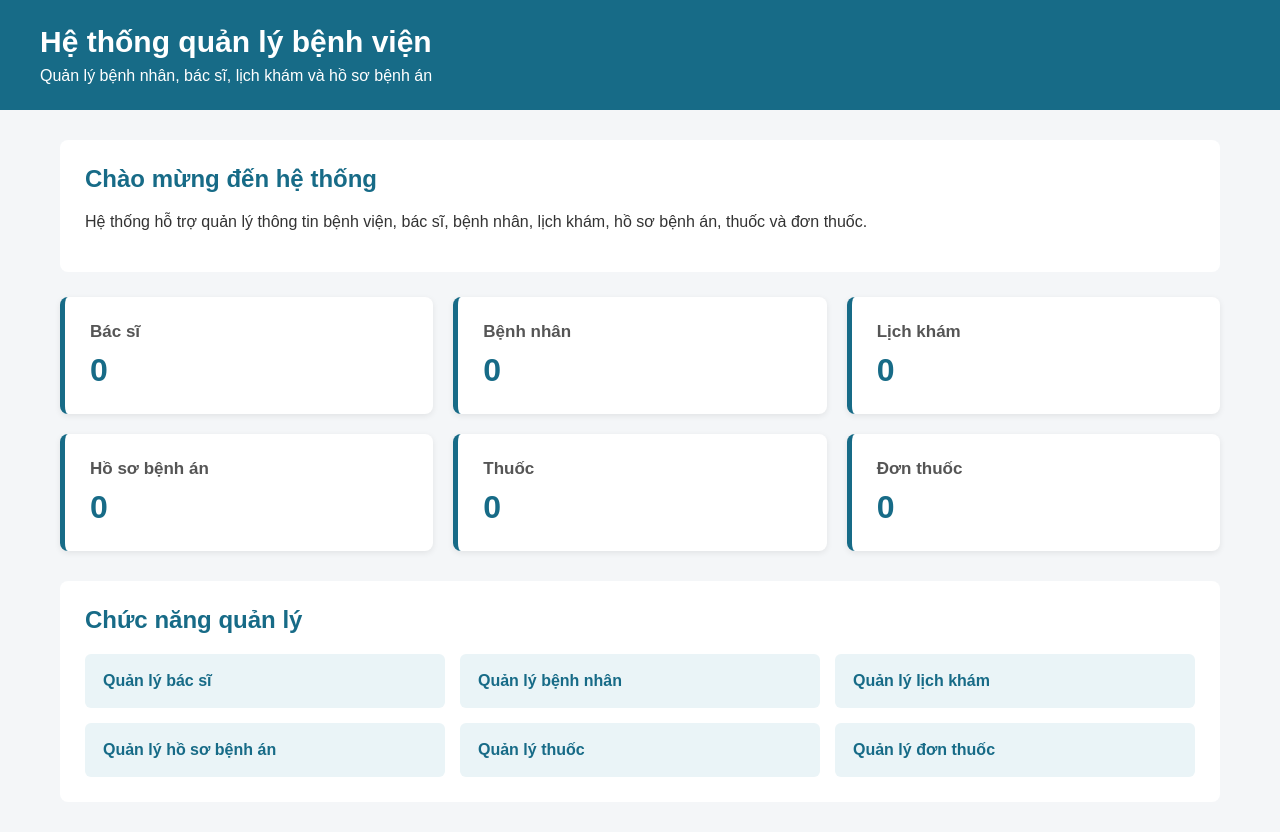
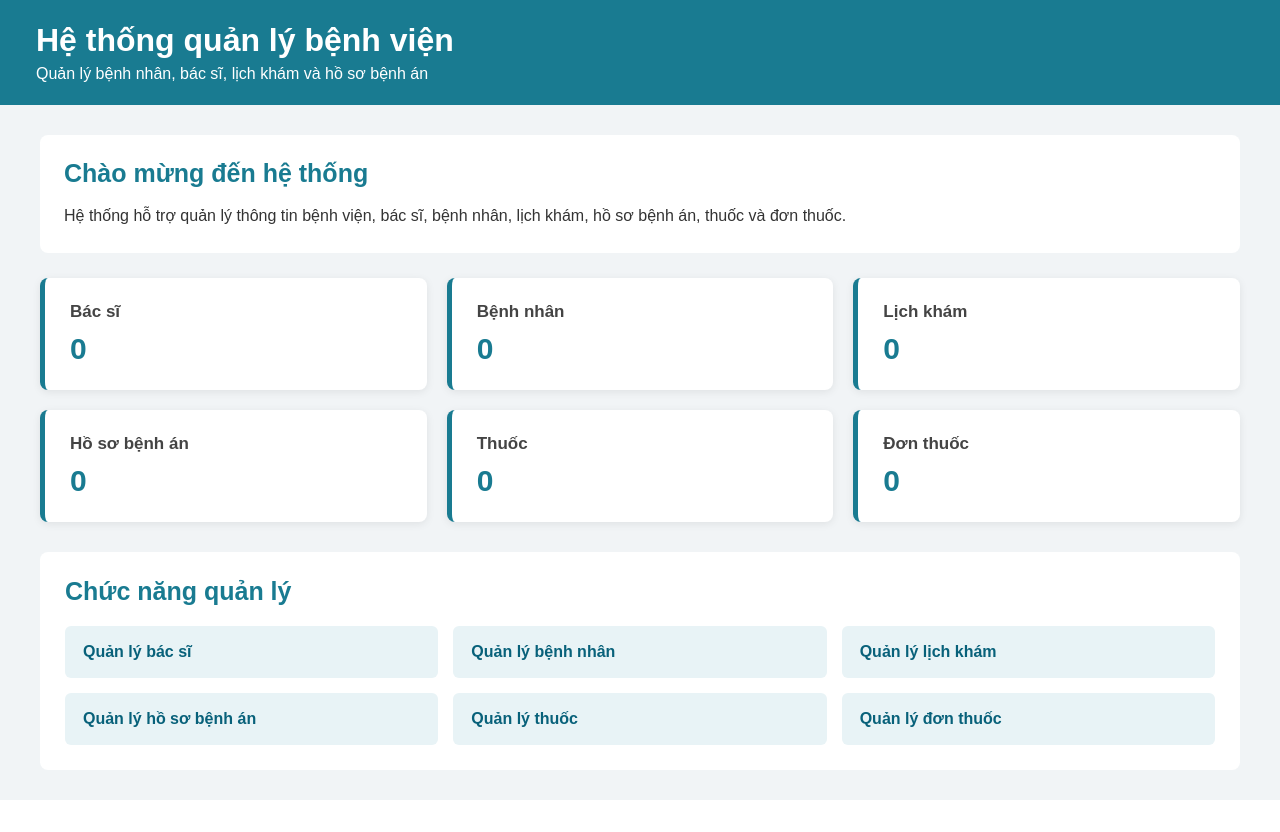
Before and after one commit to hoangvandan412206-droid/DTC245200456, a Django app: page / in a window 1280 px wide. After the commit the page ends 800 px from the top, so only its background shows below. Run offline with Django 5.2, Linux system fonts and the light colour scheme; data that the repository does not hold is empty.

Commit message:
Cap nhat giao dien trang chu

```diff
--- a/backend/templates/core/trang_chu.html
+++ b/backend/templates/core/trang_chu.html
@@ -3,6 +3,7 @@
 <head>
     <meta charset="UTF-8">
     <meta name="viewport" content="width=device-width, initial-scale=1.0">
+
     <title>Hệ thống quản lý bệnh viện</title>
 
     <style>
@@ -12,72 +13,98 @@
 
         body {
             margin: 0;
-            font-family: Arial, sans-serif;
-            background: #f4f6f8;
+            font-family: Arial, Helvetica, sans-serif;
+            background: #f1f4f6;
             color: #333;
         }
 
+        /* Header */
         .header {
-            background: #176b87;
+            background: #197b91;
             color: white;
-            padding: 25px 40px;
+            padding: 22px 36px;
         }
 
         .header h1 {
-            margin: 0;
-            font-size: 30px;
+            margin: 0 0 6px 0;
+            font-size: 32px;
         }
 
         .header p {
-            margin: 8px 0 0;
+            margin: 0;
             font-size: 16px;
         }
 
+        /* Container */
         .container {
+            width: calc(100% - 34px);
             max-width: 1200px;
             margin: 30px auto;
-            padding: 0 20px;
         }
 
+        /* Welcome */
         .welcome {
             background: white;
-            padding: 25px;
+            padding: 24px;
             border-radius: 8px;
             margin-bottom: 25px;
         }
 
         .welcome h2 {
-            margin-top: 0;
-            color: #176b87;
+            color: #197b91;
+            margin: 0 0 15px 0;
+            font-size: 25px;
         }
 
-        .statistics {
+        .welcome p {
+            margin: 0;
+            font-size: 16px;
+            line-height: 1.6;
+        }
+
+        /* Statistics */
+        .stats {
             display: grid;
             grid-template-columns: repeat(3, 1fr);
             gap: 20px;
             margin-bottom: 30px;
         }
 
+        /*
+         * Vì card bây giờ là thẻ <a>
+         * nên phải bỏ gạch chân và màu mặc định của link.
+         */
         .card {
+            display: block;
             background: white;
-            padding: 25px;
+            border-left: 5px solid #197b91;
             border-radius: 8px;
-            border-left: 5px solid #176b87;
-            box-shadow: 0 2px 6px rgba(0,0,0,0.08);
+            padding: 24px 25px;
+            text-decoration: none;
+            color: #333;
+            box-shadow: 0 2px 8px rgba(0, 0, 0, 0.08);
+            transition: 0.2s;
+        }
+
+        .card:hover {
+            transform: translateY(-3px);
+            box-shadow: 0 5px 14px rgba(0, 0, 0, 0.14);
+            background: #f8fcfd;
         }
 
         .card h3 {
-            margin: 0 0 10px;
-            color: #555;
+            margin: 0 0 10px 0;
             font-size: 17px;
+            color: #444;
         }
 
         .number {
-            font-size: 32px;
+            font-size: 30px;
             font-weight: bold;
-            color: #176b87;
+            color: #197b91;
         }
 
+        /* Menu */
         .menu {
             background: white;
             padding: 25px;
@@ -85,8 +112,9 @@
         }
 
         .menu h2 {
-            color: #176b87;
-            margin-top: 0;
+            margin: 0 0 20px 0;
+            color: #197b91;
+            font-size: 25px;
         }
 
         .menu-grid {
@@ -95,32 +123,52 @@
             gap: 15px;
         }
 
-        .menu a {
+        .menu-grid a {
             display: block;
-            padding: 18px;
-            background: #eaf4f7;
-            color: #176b87;
+            background: #e8f3f6;
+            color: #08617a;
             text-decoration: none;
+            font-weight: bold;
+            padding: 17px 18px;
             border-radius: 6px;
-            font-weight: bold;
+            transition: 0.2s;
         }
 
-        .menu a:hover {
-            background: #d5ebf1;
+        .menu-grid a:hover {
+            background: #d7ebef;
         }
 
-        @media (max-width: 768px) {
-            .statistics,
-            .menu-grid {
-                grid-template-columns: 1fr;
+        /* Responsive */
+        @media (max-width: 800px) {
+            .stats {
+                grid-template-columns: repeat(2, 1fr);
             }
 
+            .menu-grid {
+                grid-template-columns: repeat(2, 1fr);
+            }
+        }
+
+        @media (max-width: 550px) {
             .header {
                 padding: 20px;
             }
 
             .header h1 {
-                font-size: 24px;
+                font-size: 26px;
+            }
+
+            .container {
+                width: calc(100% - 20px);
+                margin: 20px auto;
+            }
+
+            .stats {
+                grid-template-columns: 1fr;
+            }
+
+            .menu-grid {
+                grid-template-columns: 1fr;
             }
         }
     </style>
@@ -128,6 +176,7 @@
 
 <body>
 
+    <!-- Header -->
     <div class="header">
         <h1>Hệ thống quản lý bệnh viện</h1>
         <p>Quản lý bệnh nhân, bác sĩ, lịch khám và hồ sơ bệnh án</p>
@@ -135,8 +184,10 @@
 
     <div class="container">
 
+        <!-- Giới thiệu -->
         <div class="welcome">
             <h2>Chào mừng đến hệ thống</h2>
+
             <p>
                 Hệ thống hỗ trợ quản lý thông tin bệnh viện,
                 bác sĩ, bệnh nhân, lịch khám, hồ sơ bệnh án,
@@ -144,51 +195,80 @@
             </p>
         </div>
 
-        <div class="statistics">
 
-            <div class="card">
+        <!-- Thống kê -->
+        <div class="stats">
+
+            <!-- Bác sĩ -->
+            <a href="/bac-si/" class="card">
                 <h3>Bác sĩ</h3>
                 <div class="number">{{ so_bac_si }}</div>
-            </div>
+            </a>
 
-            <div class="card">
+            <!-- Bệnh nhân -->
+            <a href="/benh-nhan/" class="card">
                 <h3>Bệnh nhân</h3>
                 <div class="number">{{ so_benh_nhan }}</div>
-            </div>
+            </a>
 
-            <div class="card">
+            <!-- Lịch khám -->
+            <a href="/lich-kham/" class="card">
                 <h3>Lịch khám</h3>
                 <div class="number">{{ so_lich_kham }}</div>
-            </div>
+            </a>
 
-            <div class="card">
+            <!-- Hồ sơ bệnh án -->
+            <a href="/ho-so/" class="card">
                 <h3>Hồ sơ bệnh án</h3>
                 <div class="number">{{ so_ho_so }}</div>
-            </div>
+            </a>
 
-            <div class="card">
+            <!-- Thuốc -->
+            <a href="/thuoc/" class="card">
                 <h3>Thuốc</h3>
                 <div class="number">{{ so_thuoc }}</div>
-            </div>
+            </a>
 
-            <div class="card">
+            <!-- Đơn thuốc -->
+            <a href="/don-thuoc/" class="card">
                 <h3>Đơn thuốc</h3>
                 <div class="number">{{ so_don_thuoc }}</div>
-            </div>
+            </a>
 
         </div>
 
+
+        <!-- Chức năng quản lý -->
         <div class="menu">
 
             <h2>Chức năng quản lý</h2>
 
             <div class="menu-grid">
-                <a href="/admin/core/bacsi/">Quản lý bác sĩ</a>
-                <a href="/admin/core/benhnhan/">Quản lý bệnh nhân</a>
-                <a href="/admin/core/lichkham/">Quản lý lịch khám</a>
-                <a href="/admin/core/hosobenhan/">Quản lý hồ sơ bệnh án</a>
-                <a href="/admin/core/thuoc/">Quản lý thuốc</a>
-                <a href="/admin/core/donthuoc/">Quản lý đơn thuốc</a>
+
+                <a href="/admin/core/bacsi/">
+                    Quản lý bác sĩ
+                </a>
+
+                <a href="/admin/core/benhnhan/">
+                    Quản lý bệnh nhân
+                </a>
+
+                <a href="/admin/core/lichkham/">
+                    Quản lý lịch khám
+                </a>
+
+                <a href="/admin/core/hosobenhan/">
+                    Quản lý hồ sơ bệnh án
+                </a>
+
+                <a href="/admin/core/thuoc/">
+                    Quản lý thuốc
+                </a>
+
+                <a href="/admin/core/donthuoc/">
+                    Quản lý đơn thuốc
+                </a>
+
             </div>
 
         </div>
```
